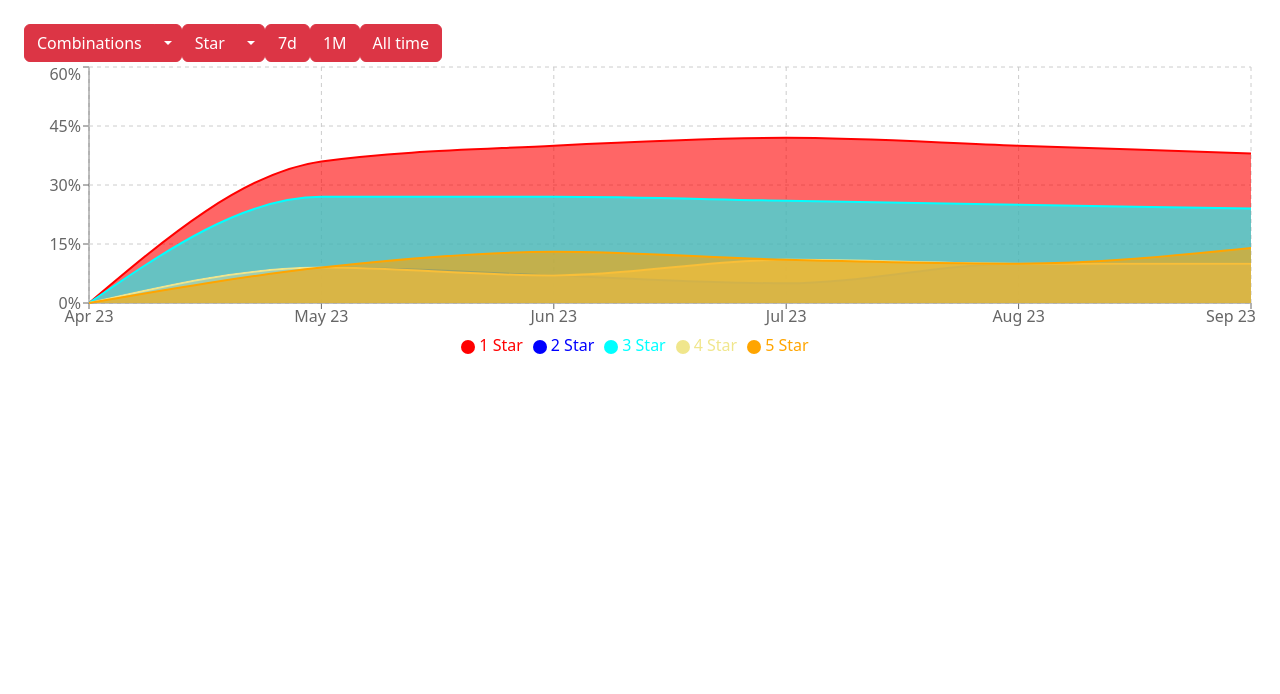
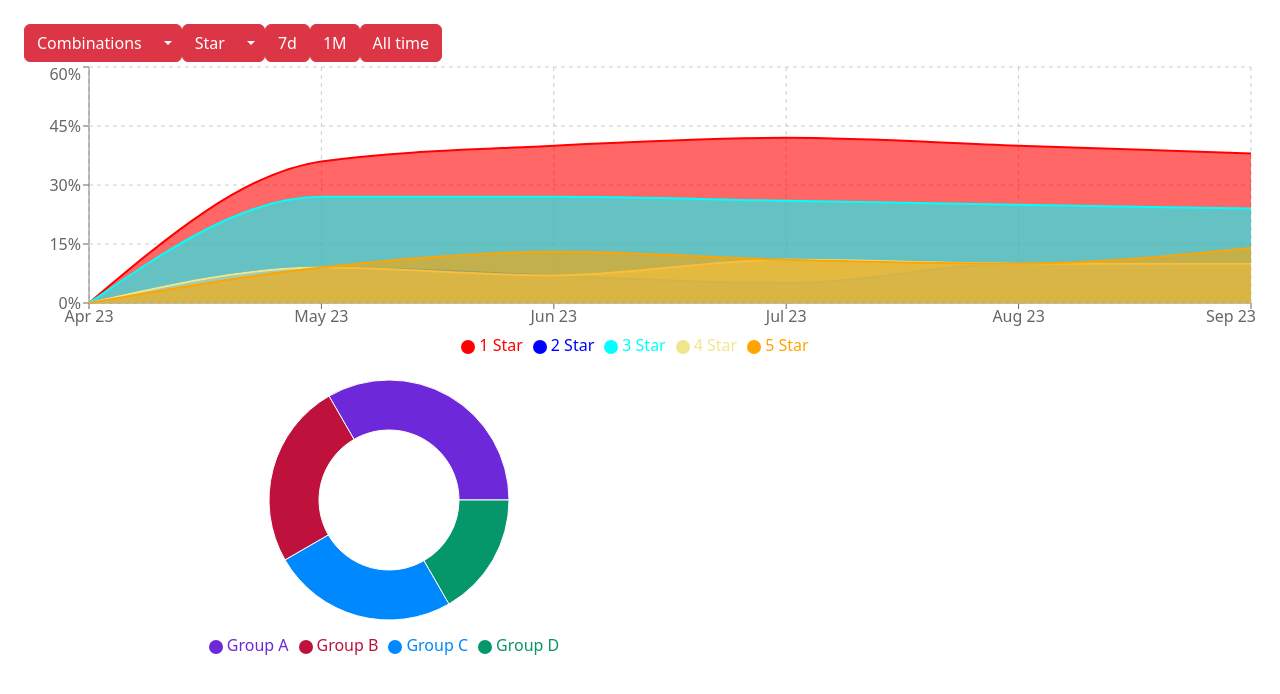
Before and after one commit to hyperingenious/sachdev-analytics, a React (Vite) app: page / in a window 1280 px wide. Shown: the top 694 px of the page. Built offline with nearby package versions, Linux system fonts and the light colour scheme.

Commit message:
added pie chart

```diff
--- a/src/App.jsx
+++ b/src/App.jsx
@@ -1,7 +1,13 @@
 import LineGraph from "./components/LineGraph";
+import PieGraph from "./components/PieGraph";
 
 function App() {
-  return <div className="m-4"><LineGraph /></div>;
+  return (
+    <div className="m-4">
+      <LineGraph />
+<PieGraph/>
+    </div>
+  );
 }
 
 export default App;
--- /dev/null
+++ b/src/components/PieGraph.jsx
@@ -0,0 +1,58 @@
+import { PieChart, Pie, Legend, Tooltip, Cell } from "recharts";
+
+function PieGraph() {
+  const data01 = [
+    {
+      name: "Group A",
+      value: 400,
+    },
+    {
+      name: "Group B",
+      value: 300,
+    },
+    {
+      name: "Group C",
+      value: 300,
+    },
+    {
+      name: "Group D",
+      value: 200,
+    },
+  ];
+
+  // Define an array of colors for sections
+  const sectionColors = [
+
+    "#6d28d9",
+    "#be123c",
+    "#0088FE",
+    "#059669",
+    "#eab308",
+  ];
+
+  return (
+    <PieChart width={730} height={300}>
+      {/* First Pie Chart */}
+      <Pie
+        data={data01}
+        dataKey="value"
+        nameKey="name"
+        cx="50%"
+        cy="50%"
+        outerRadius={120}
+        innerRadius={70}
+      >
+        {data01.map((entry, index) => (
+          <Cell
+            key={`cell-${index}`}
+            fill={sectionColors[index % sectionColors.length]}
+          />
+        ))}
+      </Pie>
+      <Tooltip />
+      <Legend iconType="circle" />
+    </PieChart>
+  );
+}
+
+export default PieGraph;
```
